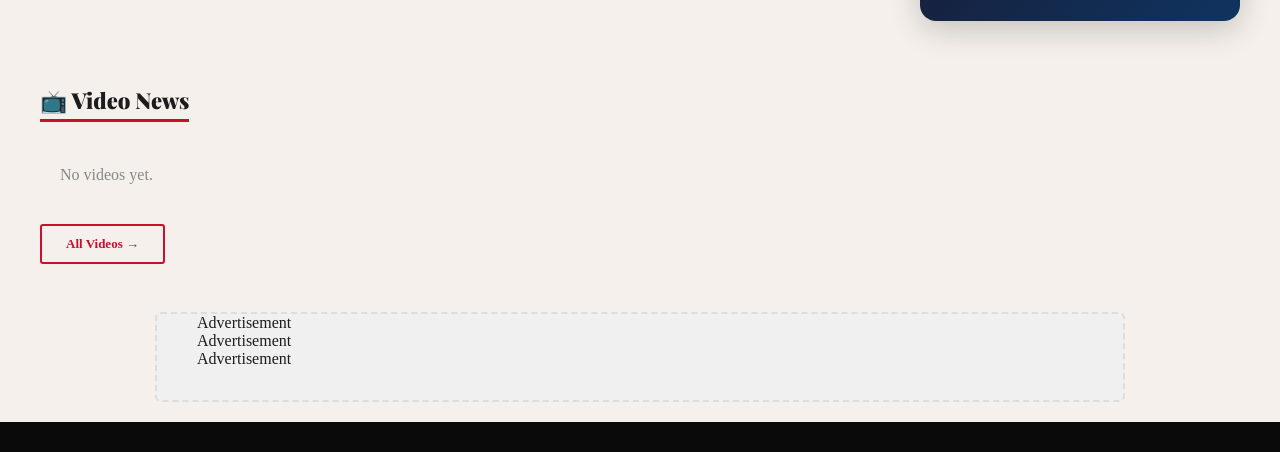
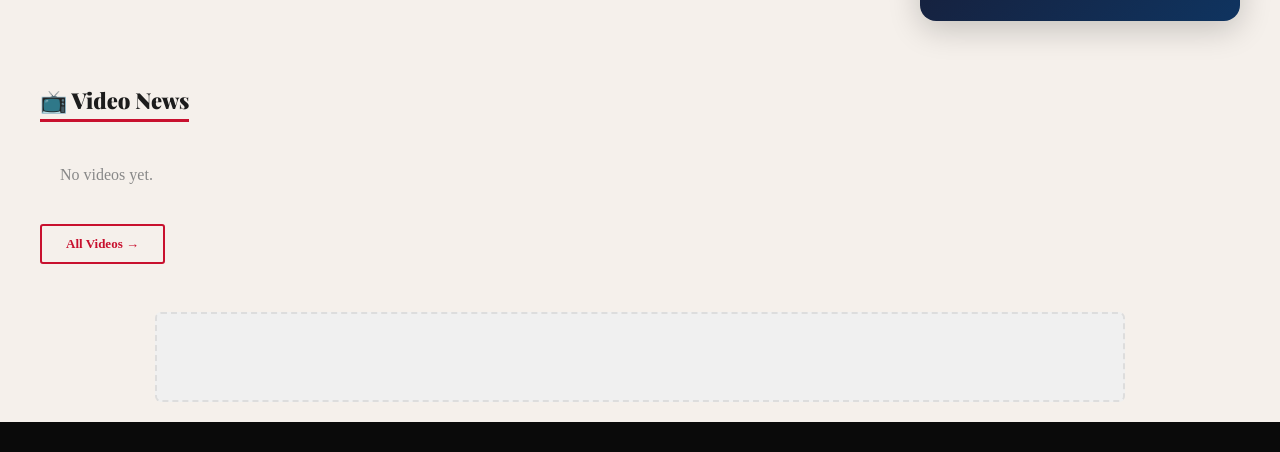
Before and after one commit to mlf24news-stack/mlfnews24, a plain HTML site: page index.html in a window 1280 px wide. Shown: the part 1271-1723 px from the top of the page. Drawn offline with nearby package versions, Linux system fonts and the light colour scheme; no server answers; a web font is replaced by a local one.

Commit message:
Update index.html

```diff
--- a/index.html
+++ b/index.html
@@ -63,11 +63,7 @@
 </section>
 
 <!-- Ad Banner -->
-<div class="ad-banner" id="bottomAd">
-  <div class="ad-slide active">Advertisement</div>
-  <div class="ad-slide">Advertisement</div>
-  <div class="ad-slide">Advertisement</div>
-</div>
+<div class="ad-banner" id="bottomAd"></div>
 
 <div id="site-footer"></div>
 
```
